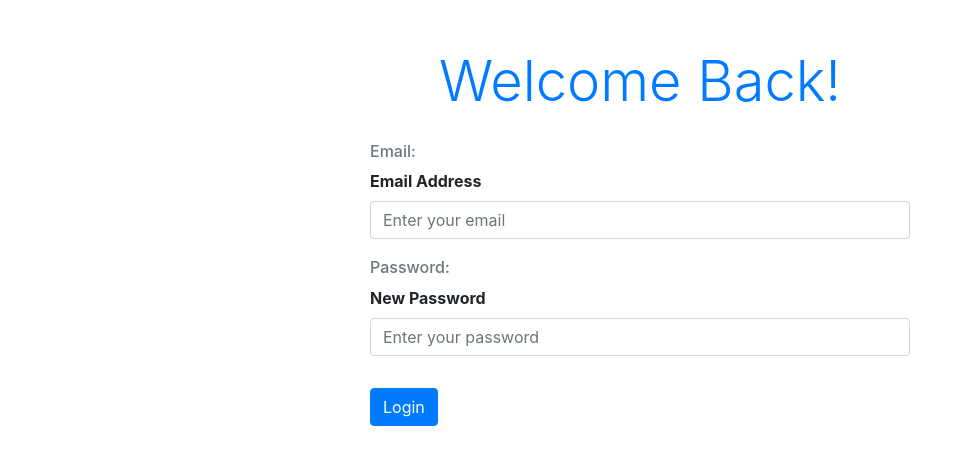
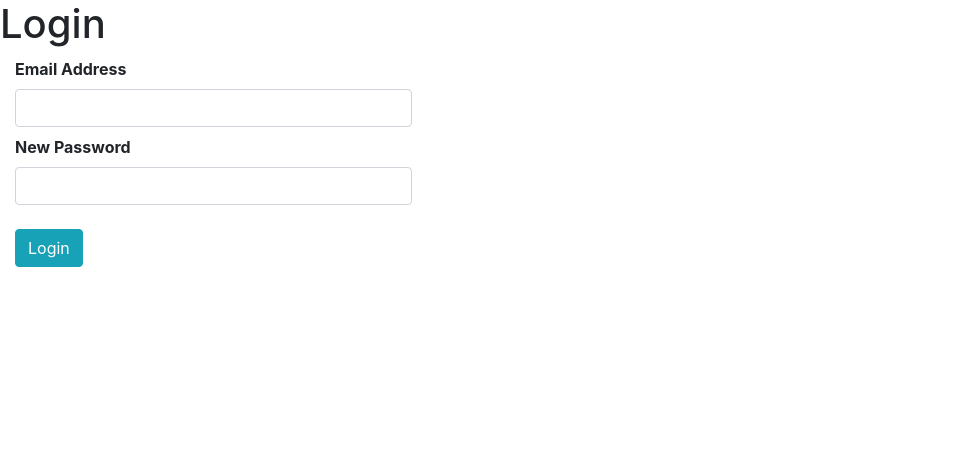
Before and after one commit to Muhammadnihalc/E-Commerce-APP, a Flask app: page /login in a window 1280 px wide. Shown: the top 465 px of the page, without its empty margins (0-970 px from the left). Run offline with Flask 3, Linux system fonts and the light colour scheme; some libraries are stand-ins or nearby versions.

Commit message:
Update login.html

```diff
--- a/src/templates/admin/login.html
+++ b/src/templates/admin/login.html
@@ -2,27 +2,28 @@
 
 {% block content %}
 
-<div class="text-center display-4 mt-5 text-primary">Welcome Back!</div>
+<div class="text-centre h1">Login</div>
 
-<div class="container mt-4">
-    <div class="row justify-content-center">
-        <div class="col-md-6">
-            {% include '_messages.html' %}
-            {% from "_formhelpers.html" import render_field %}
-            <form method="post" enctype="multipart/form-data">
-                {{ form.csrf_token }}
-                <div class="form-group">
-                    <label for="email" class="h6 text-muted">Email:</label>
-                    {{ render_field(form.email, class="form-control", placeholder="Enter your email") }}
-                </div>
-                <div class="form-group">
-                    <label for="password" class="h6 text-muted">Password:</label>
-                    {{ render_field(form.password, class="form-control", placeholder="Enter your password") }}
-                </div>
-                <button type="submit" class="btn btn-primary mt-3">Login</button>
-            </form>
-        </div>
-    </div>
+<div class=" containers">
+    <div class="col-md-4"></div>
+    <div class="col-md-4">
+        {% include '_messages.html' %}
+    {% from "_formhelpers.html" import render_field %}
+<form method=post enctype="multipart/form-data">
+  {{ form.csrf_token}}
+  <dl>
+
+    {{ render_field(form.email , class="form-control") }}
+    {{ render_field(form.password , class="form-control") }}
+
+  </dl>
+  <p><input type=submit value="Login" class="btn btn-info mt-2"></p>
+
+</form>
+</div>
+<div class="col-md-4"></div>
+
 </div>
 
+
 {% endblock content %}
```
